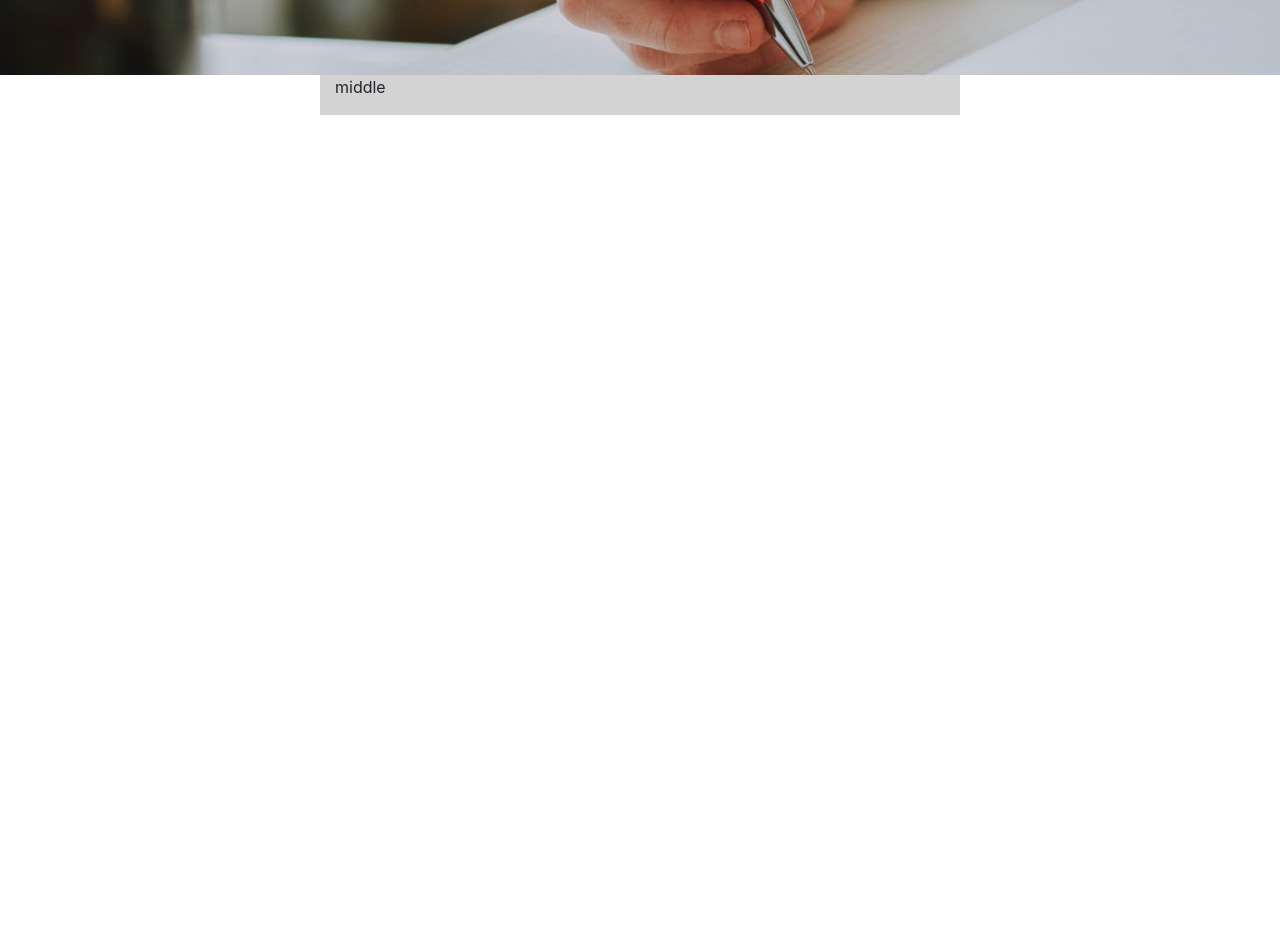
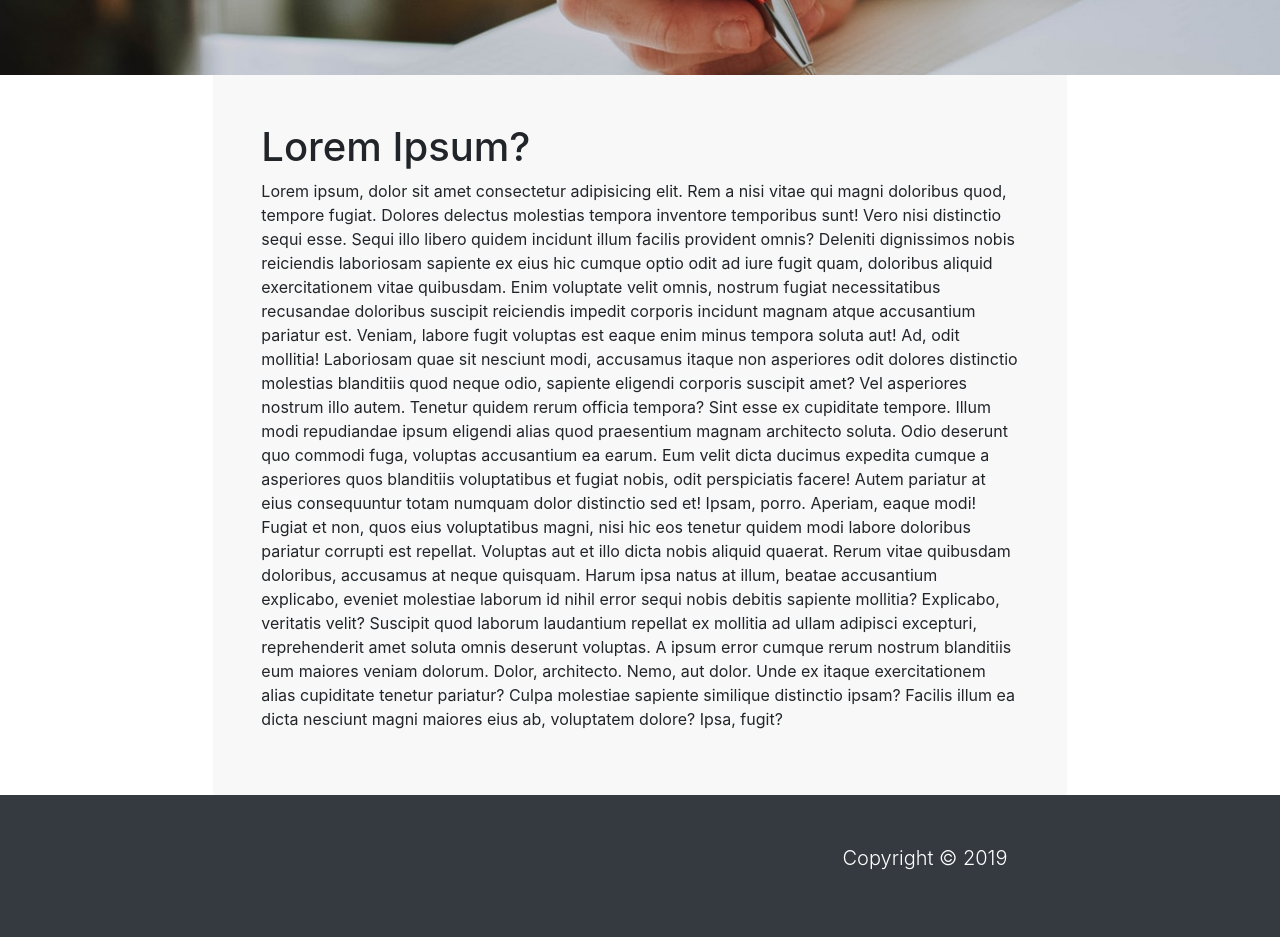
Before and after one commit to rahulxyz/blog, a website: page views/index.html in a window 1280 px wide. Shown: the part 340-1277 px from the top of the page. Before the commit the page ends 800 px from the top, so only its background shows below. Drawn offline with nearby package versions, Linux system fonts and the light colour scheme.

Commit message:
UI footer,landing img, cover size,color part-2

```diff
--- a/views/css/style.css
+++ b/views/css/style.css
@@ -1,15 +1,7 @@
-#content{
-
+#main-content{
+   width: 100%;
 }
 
-#content #middle-pane{
-    background-color: #d3d3d3
+#main-content #middle-pane{
+    background-color: #f8f8f8
 }
-
-#landing-image{
-    background-image: url("../assets/img/landing-image.jpg");
-    background-repeat: no-repeat;
-    background-attachment: fixed;
-    background-position: center center;
-    background-size: contain;
-}
--- a/views/index.html
+++ b/views/index.html
@@ -10,12 +10,12 @@
     <link rel="stylesheet" href="https://stackpath.bootstrapcdn.com/bootstrap/4.3.1/css/bootstrap.min.css"
         integrity="sha384-ggOyR0iXCbMQv3Xipma34MD+dH/1fQ784/j6cY/iJTQUOhcWr7x9JvoRxT2MZw1T" crossorigin="anonymous">
     <link rel="stylesheet" href="./css/style.css">
-    <title>Hello, world!</title>
+    <title>Welcome</title>
 </head>
 
-<body>
+<body id="home">
     <nav class="navbar navbar-expand-lg navbar-dark bg-dark">
-        <a class="navbar-brand" href="#">Navbar</a>
+        <a class="navbar-brand" href="#">Blog</a>
         <button class="navbar-toggler" type="button" data-toggle="collapse" data-target="#navbarSupportedContent"
             aria-controls="navbarSupportedContent" aria-expanded="false" aria-label="Toggle navigation">
             <span class="navbar-toggler-icon"></span>
@@ -24,7 +24,7 @@
         <div class="collapse navbar-collapse" id="navbarSupportedContent">
             <ul class="navbar-nav ml-auto">
                 <li class="nav-item px-2 active">
-                    <a class="nav-link" href="#">Home <span class="sr-only">(current)</span></a>
+                    <a class="nav-link" href="#">Home<span class="sr-only">(current)</span></a>
                 </li>
                 <li class="nav-item">
                     <a class="nav-link" href="#">Posts</a>
@@ -39,29 +39,82 @@
         </div>
     </nav>
 
-    <div class="container-fluid" id="content">
-        <div class="row">
-            <img src="./assets/img/landing-image-2.jpg" class="img-fluid" alt="Responsive image">
+    <section id='main-content'>
+        <div class="container-fluid">
+            <div class="row">
+                <img src="./assets/img/landing-image-2.jpg" alt="" class="img-fluid">
+            </div>
+            <div class="row">
+                <div class="col-lg-2"></div>
+                <div class="col-lg-8 py-5 px-5" id="middle-pane">
+                    <h1>Lorem Ipsum?</h1>
+                    <p>Lorem ipsum, dolor sit amet consectetur adipisicing elit. Rem a nisi vitae qui magni doloribus
+                        quod, tempore fugiat. Dolores delectus molestias tempora inventore temporibus sunt! Vero nisi
+                        distinctio sequi esse.
+                        Sequi illo libero quidem incidunt illum facilis provident omnis? Deleniti dignissimos nobis
+                        reiciendis laboriosam sapiente ex eius hic cumque optio odit ad iure fugit quam, doloribus
+                        aliquid exercitationem vitae quibusdam.
+                        Enim voluptate velit omnis, nostrum fugiat necessitatibus recusandae doloribus suscipit
+                        reiciendis impedit corporis incidunt magnam atque accusantium pariatur est. Veniam, labore fugit
+                        voluptas est eaque enim minus tempora soluta aut!
+                        Ad, odit mollitia! Laboriosam quae sit nesciunt modi, accusamus itaque non asperiores odit
+                        dolores distinctio molestias blanditiis quod neque odio, sapiente eligendi corporis suscipit
+                        amet? Vel asperiores nostrum illo autem.
+                        Tenetur quidem rerum officia tempora? Sint esse ex cupiditate tempore. Illum modi repudiandae
+                        ipsum eligendi alias quod praesentium magnam architecto soluta. Odio deserunt quo commodi fuga,
+                        voluptas accusantium ea earum.
+                        Eum velit dicta ducimus expedita cumque a asperiores quos blanditiis voluptatibus et fugiat
+                        nobis, odit perspiciatis facere! Autem pariatur at eius consequuntur totam numquam dolor
+                        distinctio sed et! Ipsam, porro.
+                        Aperiam, eaque modi! Fugiat et non, quos eius voluptatibus magni, nisi hic eos tenetur quidem
+                        modi labore doloribus pariatur corrupti est repellat. Voluptas aut et illo dicta nobis aliquid
+                        quaerat.
+                        Rerum vitae quibusdam doloribus, accusamus at neque quisquam. Harum ipsa natus at illum, beatae
+                        accusantium explicabo, eveniet molestiae laborum id nihil error sequi nobis debitis sapiente
+                        mollitia? Explicabo, veritatis velit?
+                        Suscipit quod laborum laudantium repellat ex mollitia ad ullam adipisci excepturi, reprehenderit
+                        amet soluta omnis deserunt voluptas. A ipsum error cumque rerum nostrum blanditiis eum maiores
+                        veniam dolorum. Dolor, architecto.
+                        Nemo, aut dolor. Unde ex itaque exercitationem alias cupiditate tenetur pariatur? Culpa
+                        molestiae sapiente similique distinctio ipsam? Facilis illum ea dicta nesciunt magni maiores
+                        eius ab, voluptatem dolore? Ipsa, fugit?</p>
+                </div>
+                <div class="col-lg-2"></div>
+            </div>
         </div>
-        <div class="row">
-            <div class="col-md-3"></div>
-            <div class="col-md-6" id="middle-pane">
-                <p>middle</p>
+    </section>
+
+    <!-- FOOTER -->
+    <footer id="main-footer" class="py-5 bg-dark text-white ">
+        <div class="container">
+            <div class="row text-center">
+                <div class="col-md-6 ml-auto">
+                    <p class="lead">
+                        Copyright &copy; <span id="year"></span>
+                    </p>
+                </div>
             </div>
-            <div class="col-md-3"></div>
         </div>
-    </div>
+    </footer>
+
     <!-- Optional JavaScript -->
     <!-- jQuery first, then Popper.js, then Bootstrap JS -->
-    <script src="https://code.jquery.com/jquery-3.3.1.slim.min.js"
-        integrity="sha384-q8i/X+965DzO0rT7abK41JStQIAqVgRVzpbzo5smXKp4YfRvH+8abtTE1Pi6jizo"
+    <script src="https://code.jquery.com/jquery-3.1.1.min.js"></script>
+    <script src="https://cdnjs.cloudflare.com/ajax/libs/popper.js/1.14.3/umd/popper.min.js"
+        integrity="sha384-ZMP7rVo3mIykV+2+9J3UJ46jBk0WLaUAdn689aCwoqbBJiSnjAK/l8WvCWPIPm49"
         crossorigin="anonymous"></script>
-    <script src="https://cdnjs.cloudflare.com/ajax/libs/popper.js/1.14.7/umd/popper.min.js"
-        integrity="sha384-UO2eT0CpHqdSJQ6hJty5KVphtPhzWj9WO1clHTMGa3JDZwrnQq4sF86dIHNDz0W1"
+    <script src="https://stackpath.bootstrapcdn.com/bootstrap/4.1.3/js/bootstrap.min.js"
+        integrity="sha384-ChfqqxuZUCnJSK3+MXmPNIyE6ZbWh2IMqE241rYiqJxyMiZ6OW/JmZQ5stwEULTy"
         crossorigin="anonymous"></script>
-    <script src="https://stackpath.bootstrapcdn.com/bootstrap/4.3.1/js/bootstrap.min.js"
-        integrity="sha384-JjSmVgyd0p3pXB1rRibZUAYoIIy6OrQ6VrjIEaFf/nJGzIxFDsf4x0xIM+B07jRM"
+    <script src="https://cdnjs.cloudflare.com/ajax/libs/popper.js/1.14.3/umd/popper.min.js"
+        integrity="sha384-ZMP7rVo3mIykV+2+9J3UJ46jBk0WLaUAdn689aCwoqbBJiSnjAK/l8WvCWPIPm49"
         crossorigin="anonymous"></script>
+    <script src="https://stackpath.bootstrapcdn.com/bootstrap/4.1.3/js/bootstrap.min.js"
+        integrity="sha384-ChfqqxuZUCnJSK3+MXmPNIyE6ZbWh2IMqE241rYiqJxyMiZ6OW/JmZQ5stwEULTy"
+        crossorigin="anonymous"></script>
+    <script>
+        $("#year").text(new Date().getFullYear());
+    </script>
 </body>
 
 </html>
```
